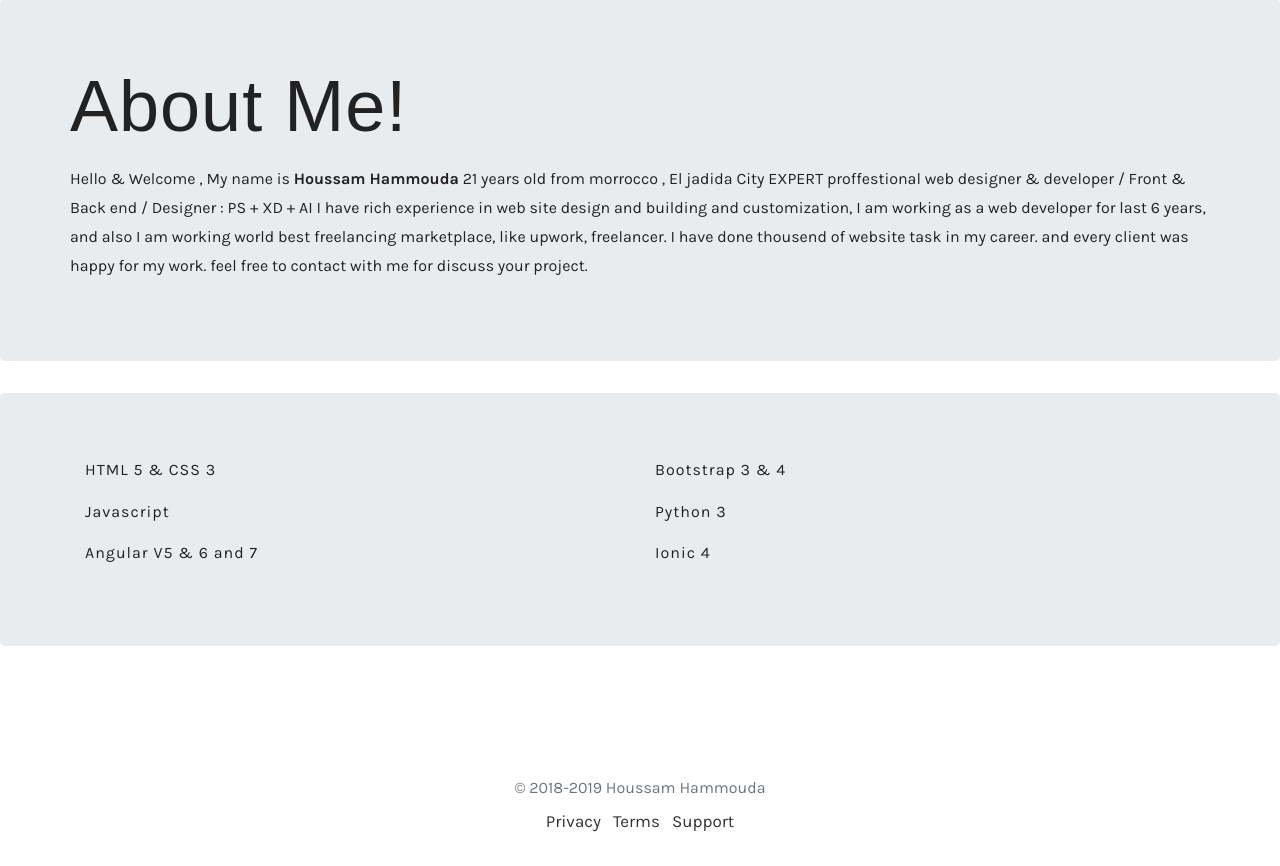
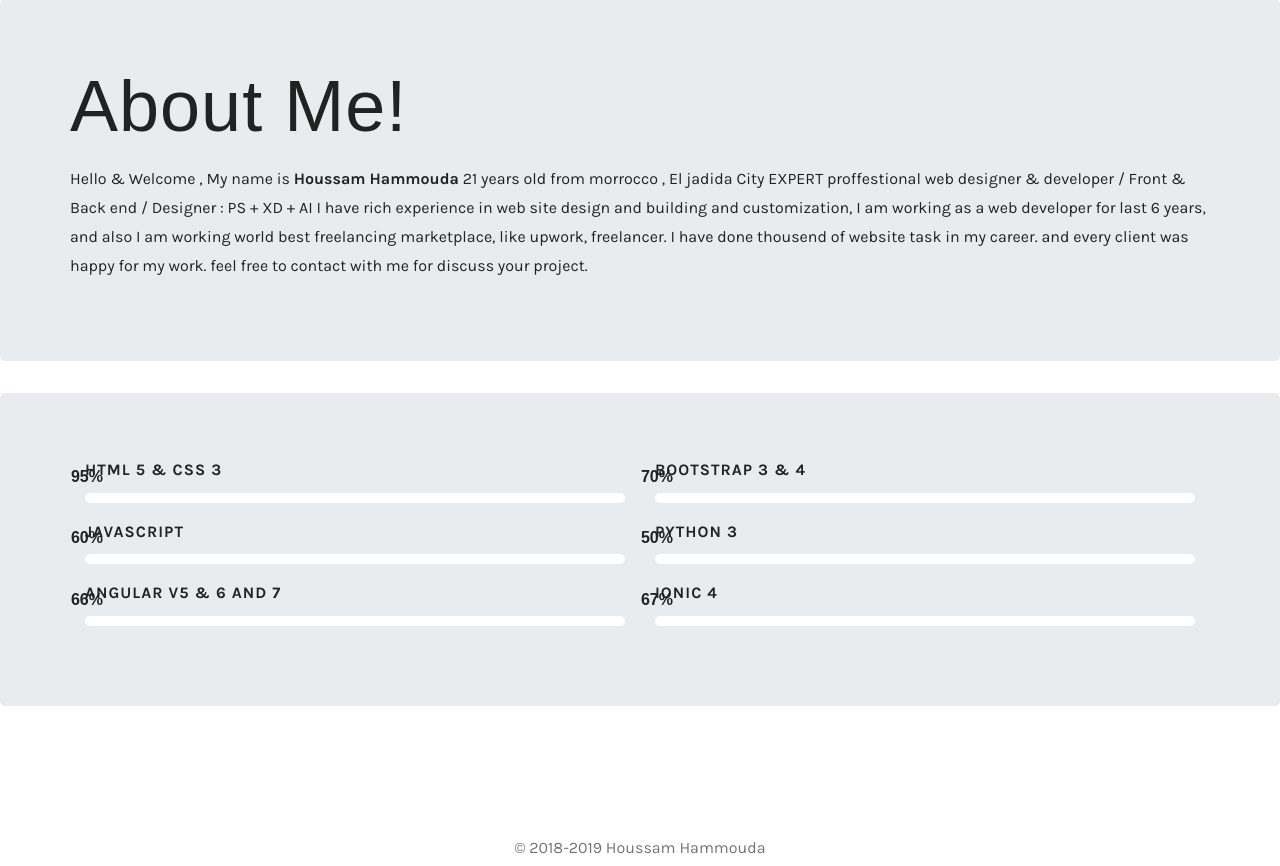
Before and after one commit to om-theme4all/om-theme4all.github.io, a PHP site: page /about.html in a window 1280 px wide. Shown: the part 88-954 px from the top of the page. Run offline with PHP 8.4, Linux system fonts and the light colour scheme.

Commit message:
Update style.css

```diff
--- a/css/style.css
+++ b/css/style.css
@@ -420,7 +420,52 @@ blockquote .small, blockquote footer, blockquote small {
 .theme_color{
 	color:#fc6183;
 }
+.skill-div {
+    position: relative;
+}
 
+.skill-div .skills-item {
+    position: relative;
+    width: 100%;
+}
+
+.skill-div .skills-item h6 {
+    position: relative;
+    font-size: 16px;
+    font-weight: 600;
+    margin-bottom: 10px;
+    text-transform: uppercase;
+    color: #222;
+}
+
+.skill-div .skills-item .bar {
+    position: relative;
+    width: 100%;
+    height: 10px;
+    background-color: #fff;
+    border-radius: 5px;
+}
+
+.skill-div .skills-item .bar .fill {
+    position: absolute;
+    width: 0;
+    height: 100%;
+    background: linear-gradient(-45deg,#E91E63 0,#E91E63 40%,#9C27B0 100%);
+    border-radius: 5px;
+    -webkit-transition: all 3s;
+    transition: all 3s;
+}
+
+.skill-div .skills-item .bar .fill:before {
+    content: attr(data-width);
+    position: absolute;
+    top: -30px;
+    right: -18px;
+    font-family: sans-serif;
+    color: #222;
+    font-size: 16px;
+    font-weight: 600;
+}
 /*=================================*/
 /*  Footer
 /*=================================*/
```
